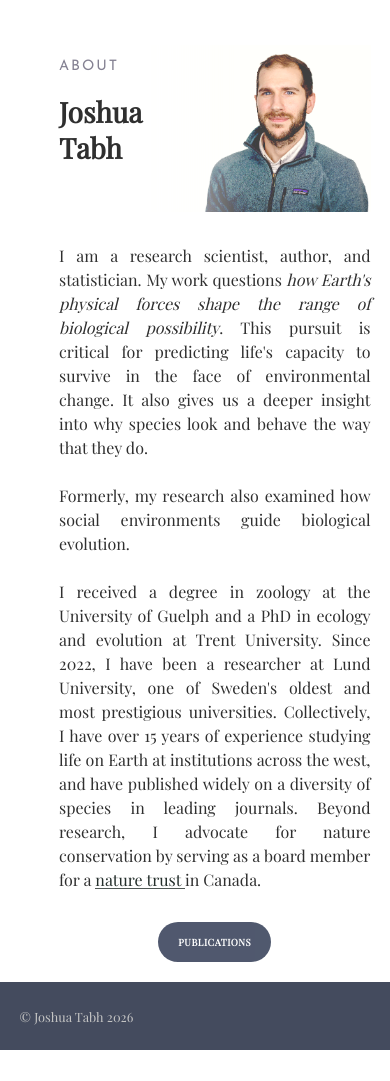
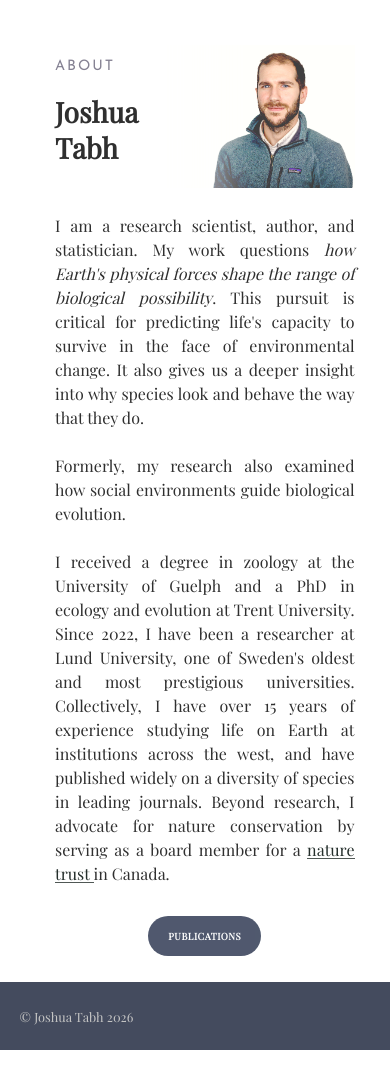
Before and after one commit to joshuatabh/joshuatabh.github.io, a Jekyll site: the page built from docs/about/joshuatabh.md, in a window 390 px wide. Shown: the part 273-1354 px from the top of the page. Built offline with Jekyll 4.4.1, drawn with Linux system fonts in a browser that asks for light colours; some web fonts are replaced.

Commit message:
About page margins corrected.

```diff
--- a/docs/_sass/_theme.scss
+++ b/docs/_sass/_theme.scss
@@ -847,10 +847,14 @@ h3.half-underline {
     margin-top: 10px !important;
     grid-template-rows: auto auto;
     row-gap: 20px;
+    padding-left: 16px !important;
+    padding-right: 16px !important;
+    width: 100%;
+    box-sizing: border-box;
   }
 
   .about-header {
-    grid-column: 1 / 6;
+    grid-column: 1 / 7;
     grid-row: 1;
     padding-top: 10px;
     pointer-events: auto;
@@ -861,21 +865,18 @@ h3.half-underline {
   }
 
   .about-image-part {
-    grid-column: 4 / 13;
+    grid-column: 5 / 13; // 3. FIX: Adjust tracking slightly to prevent overlapping text compression
     grid-row: 1;
     align-self: start;
   }
 
-  .about-body {
-    grid-column: 1 / 13;
-    grid-row: 2;
-    margin-top: 0 !important;
-    text-align: justify;
-    text-justify: inter-word;
-  }
-
   .faded-portrait {
+    width: 100% !important;
+    max-width: 100% !important;
+    height: auto !important;
+    display: block;
     opacity: 0.75 !important;
+
     -webkit-mask-image: linear-gradient(
       to right,
       rgba(0, 0, 0, 0) 0%,
@@ -886,6 +887,14 @@ h3.half-underline {
       rgba(0, 0, 0, 0) 0%,
       rgba(0, 0, 0, 1) 50%
     );
+  }
+
+  .about-body {
+    grid-column: 1 / 13;
+    grid-row: 2;
+    margin-top: 0 !important;
+    text-align: justify;
+    text-justify: inter-word;
   }
 }
 
```
